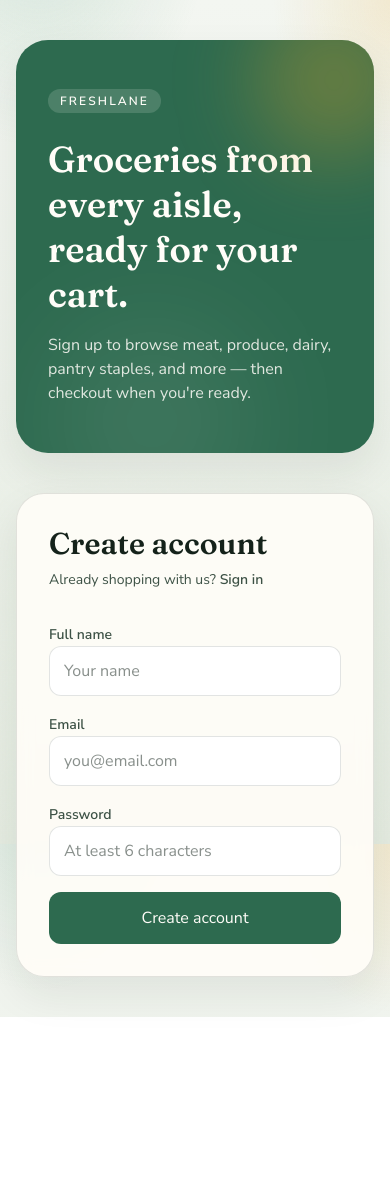
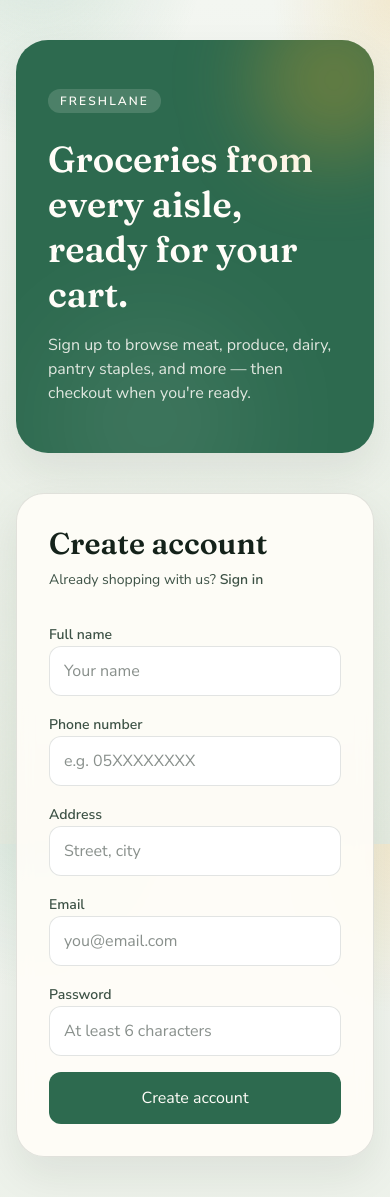
Before and after one commit to JomanaMohamed01/supermarket-project, a Next.js app: page /signup in a window 390 px wide. Before the commit the page ends 1017 px from the top, so only its background shows below. Built offline with nearby package versions, Linux system fonts and the light colour scheme; no server answers.

Commit message:
Adding 2 new inputs for the Phone number & the Address for the user when signing up

```diff
--- a/src/components/AuthForm.tsx
+++ b/src/components/AuthForm.tsx
@@ -12,6 +12,8 @@ type AuthFormProps = {
 export function AuthForm({ mode }: AuthFormProps) {
   const router = useRouter();
   const [fullName, setFullName] = useState("");
+  const [phone, setPhone] = useState("");
+  const [address, setAddress] = useState("");
   const [email, setEmail] = useState("");
   const [password, setPassword] = useState("");
   const [error, setError] = useState<string | null>(null);
@@ -36,10 +38,13 @@ export function AuthForm({ mode }: AuthFormProps) {
         if (signUpError) throw signUpError;
 
         if (data.user) {
-          await supabase.from("profiles").upsert({
+          const { error: profileError } = await supabase.from("profiles").upsert({
             id: data.user.id,
             full_name: fullName || null,
+            phone: phone || null,
+            address: address || null,
           });
+          if (profileError) throw profileError;
         }
       } else {
         const { error: signInError } = await supabase.auth.signInWithPassword({
@@ -93,6 +98,7 @@ export function AuthForm({ mode }: AuthFormProps) {
 
         <form onSubmit={onSubmit} className="mt-8 space-y-4">
           {isSignup && (
+            <>
               <label className="block space-y-1.5">
                 <span className="text-sm font-semibold text-ink-soft">Full name</span>
                 <input
@@ -103,6 +109,30 @@ export function AuthForm({ mode }: AuthFormProps) {
                   autoComplete="name"
                 />
               </label>
+
+              <label className="block space-y-1.5">
+                <span className="text-sm font-semibold text-ink-soft">Phone number</span>
+                <input
+                  type="tel"
+                  value={phone}
+                  onChange={(e) => setPhone(e.target.value)}
+                  className="w-full rounded-xl border border-line bg-white px-3.5 py-3 outline-none ring-leaf/30 transition focus:ring-2"
+                  placeholder="e.g. 05XXXXXXXX"
+                  autoComplete="tel"
+                />
+              </label>
+
+              <label className="block space-y-1.5">
+                <span className="text-sm font-semibold text-ink-soft">Address</span>
+                <input
+                  value={address}
+                  onChange={(e) => setAddress(e.target.value)}
+                  className="w-full rounded-xl border border-line bg-white px-3.5 py-3 outline-none ring-leaf/30 transition focus:ring-2"
+                  placeholder="Street, city"
+                  autoComplete="street-address"
+                />
+              </label>
+            </>
           )}
 
           <label className="block space-y-1.5">
--- a/src/components/SiteHeader.tsx
+++ b/src/components/SiteHeader.tsx
@@ -109,7 +109,7 @@ export function SiteHeader({ cartCount = 0, email }: SiteHeaderProps) {
           </button>
 
           {menuOpen && (
-            <div className="absolute right-0 z-20 mt-2 w-44 animate-fade rounded-2xl border border-line bg-cream p-2 shadow-[var(--shadow)]">
+            <div className="absolute right-0 z-20 mt-2 flex w-44 animate-fade flex-col gap-1 rounded-2xl border border-line bg-cream p-2 shadow-[var(--shadow)]">
               <Link
                 href="/categories"
                 className={mobileLinkClass("/categories")}
@@ -129,7 +129,7 @@ export function SiteHeader({ cartCount = 0, email }: SiteHeaderProps) {
                 <button
                   type="button"
                   onClick={signOut}
-                  className="mt-1 w-full rounded-xl px-3 py-3 text-left text-sm font-semibold text-ink-soft transition hover:bg-bg-deep hover:text-ink"
+                  className="w-full rounded-xl px-3 py-3 text-left text-sm font-semibold text-ink-soft transition hover:bg-bg-deep hover:text-ink"
                 >
                   Sign out
                 </button>
```
Lines whose indentation alone changed are shown as unchanged.
